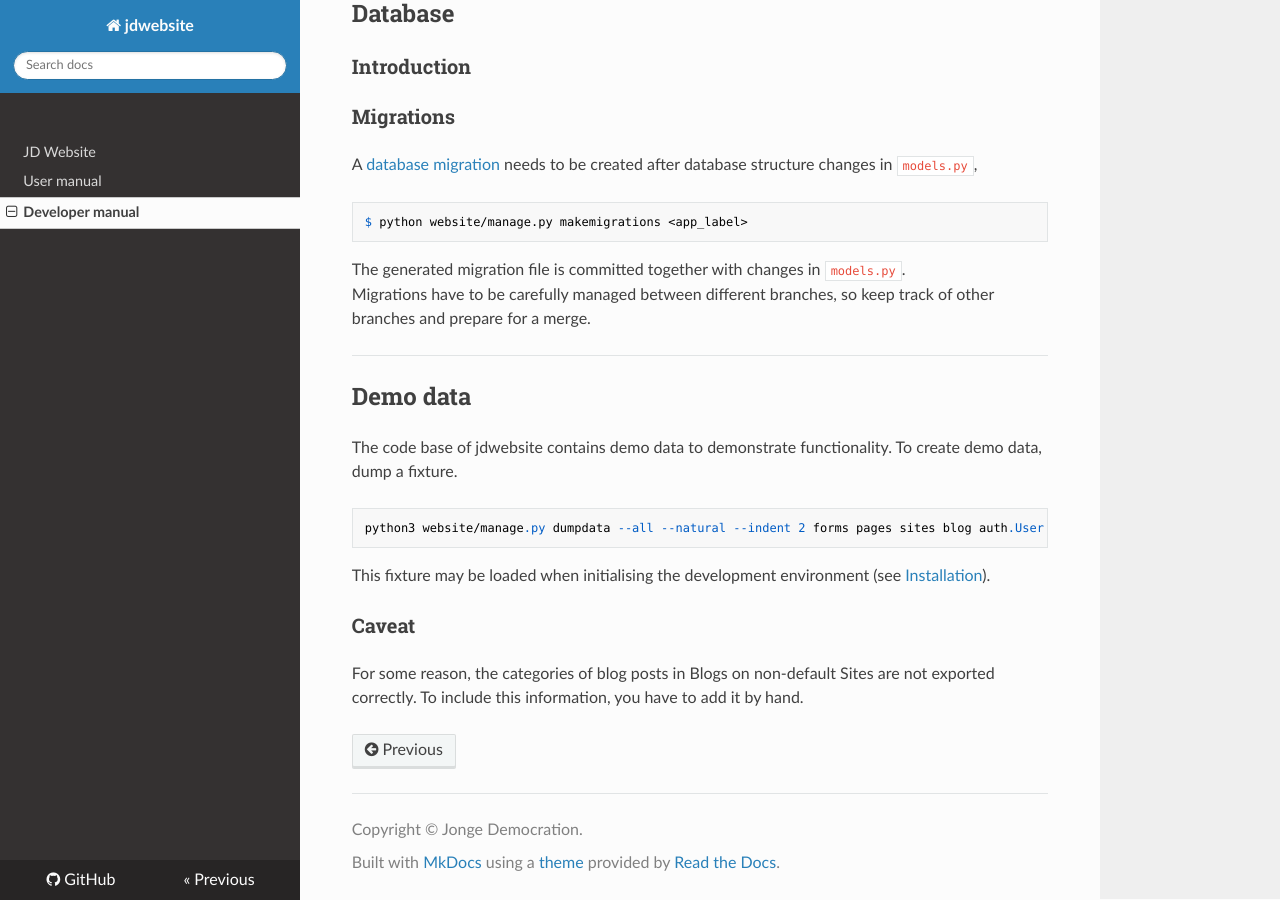
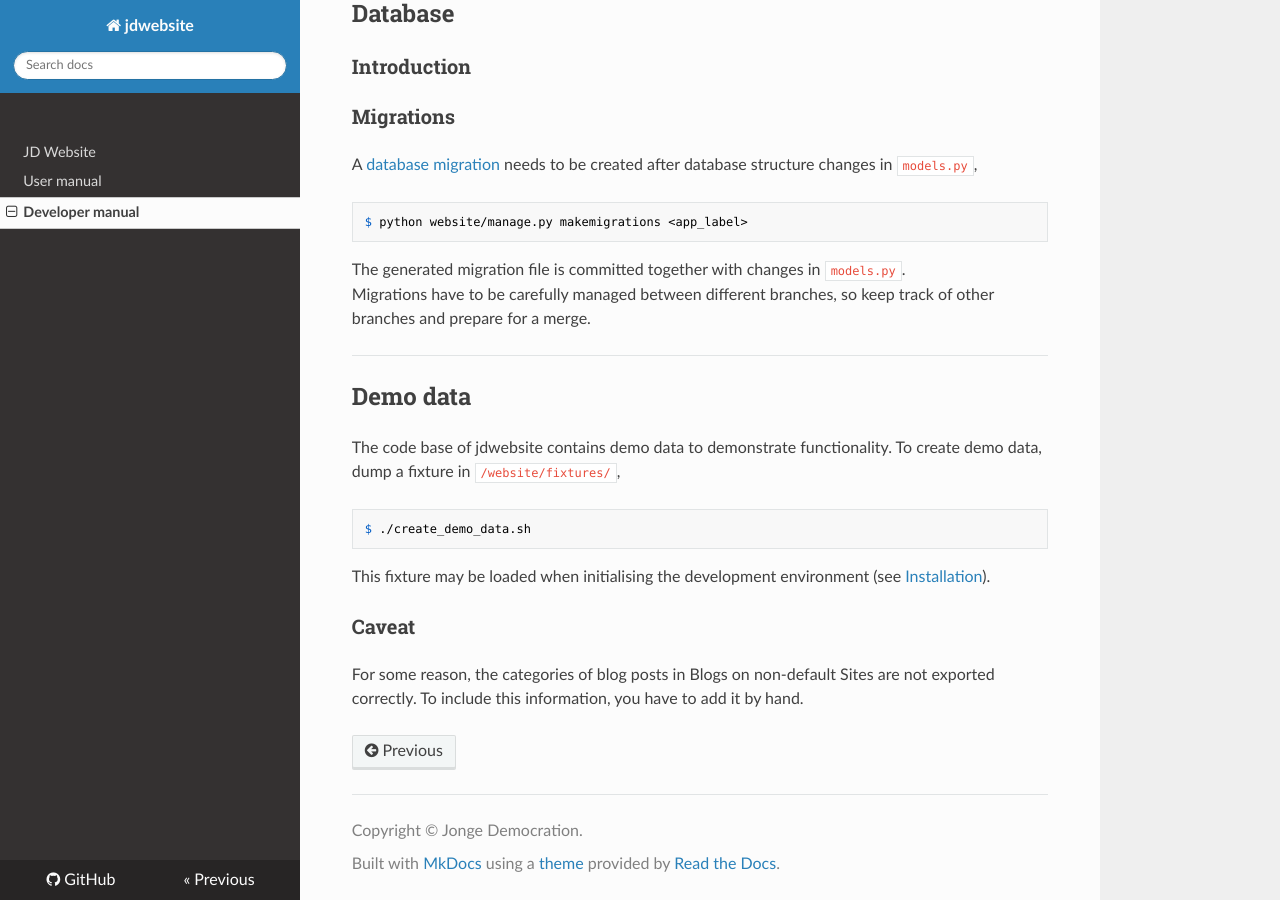
Before and after one commit to jonge-democraten/website, an MkDocs documentation site: the page built from docs/developer.md, in a window 1280 px wide and 900 px high, scrolled down 5756 px. Built offline with MkDocs 1.6.1, drawn with Linux system fonts in a browser that asks for light colours; nearby versions of some CDN libraries; old or Windows-style settings are respelled for this version of MkDocs.

Commit message:
Added a script that creates the demo_data fixture.
Moved the command from the documentation into a bash script to make sure it is alwyas up-to-date.
Updated documentation with a reference to the script.

````diff
--- a/docs/developer.md
+++ b/docs/developer.md
@@ -214,11 +214,9 @@ Migrations have to be carefully managed between different branches, so keep trac
 -----
 ## Demo data
 
-The code base of jdwebsite contains demo data to demonstrate functionality. To create demo data, dump a fixture.
+The code base of jdwebsite contains demo data to demonstrate functionality. To create demo data, dump a fixture in `/website/fixtures/`,
 
-```
-python3 website/manage.py dumpdata --all --natural --indent 2 forms pages sites blog auth.User jdpages > website/fixtures/demo_data.json
-```
+    $ ./create_demo_data.sh
 
 This fixture may be loaded when initialising the development environment (see [Installation](#installation)).
 
````
Also changed, not shown: 1 other file.
